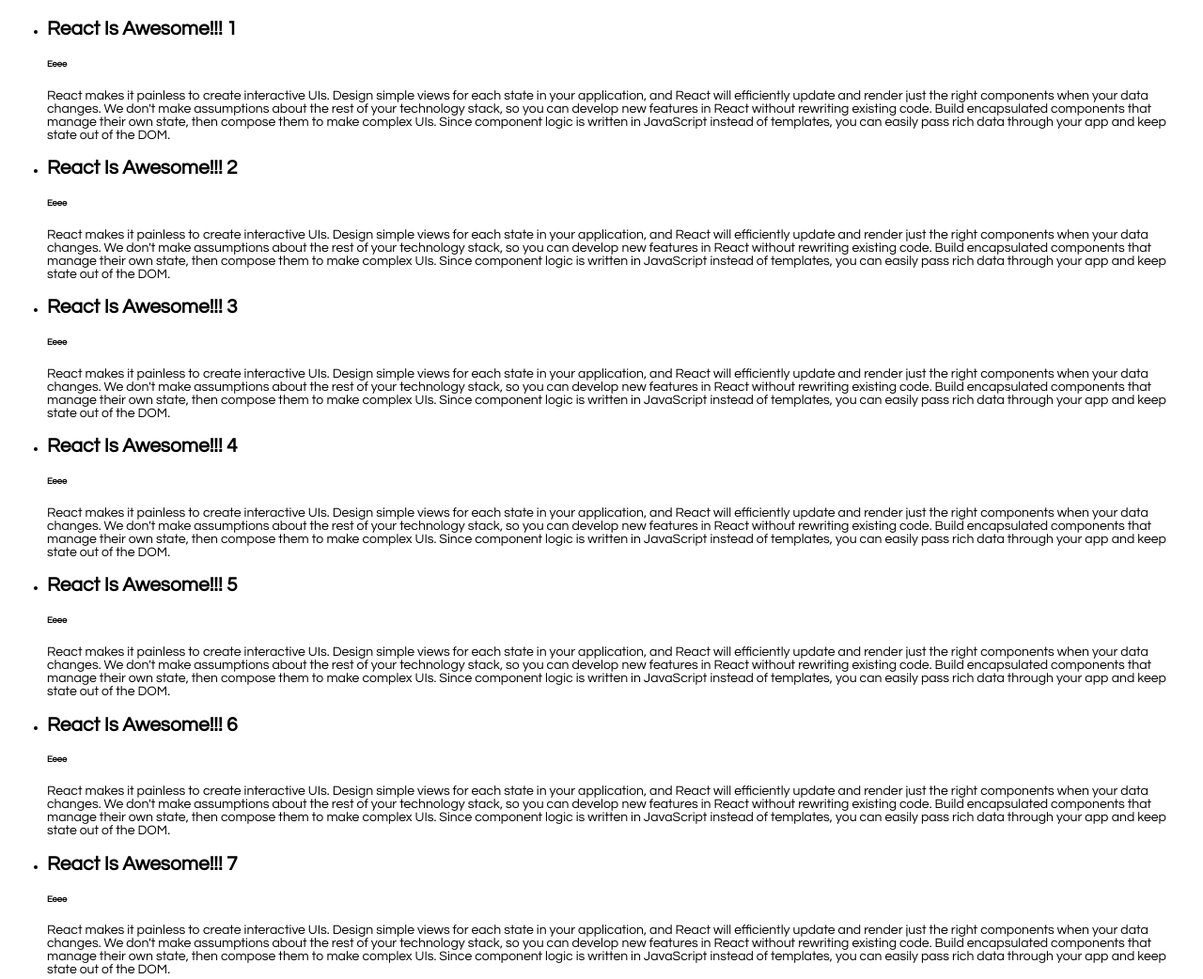
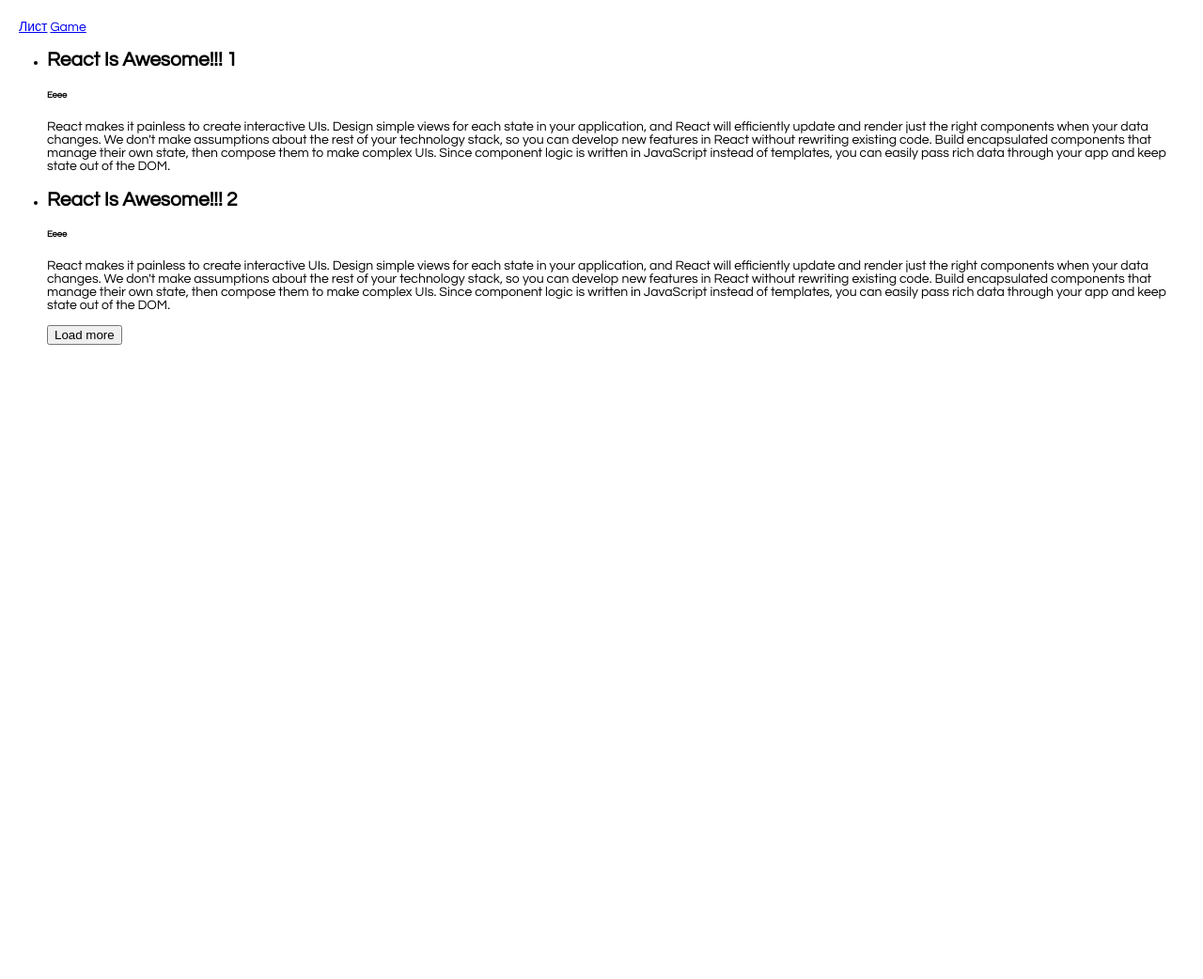
Before and after one commit to Dymedrol/tictactoe, a React app: page /list in a window 1280 px wide. Shown: the top 1042 px of the page at 94% size. After the commit the page ends 800 px from the top, so only its background shows below. Built offline with nearby package versions, Linux system fonts and the light colour scheme.

Commit message:
add content on click loading

```diff
--- a/package.json
+++ b/package.json
@@ -3,6 +3,7 @@
   "version": "0.1.0",
   "private": true,
   "dependencies": {
+    "jquery": "^3.4.1",
     "react": "^16.8.6",
     "react-dom": "^16.8.6",
     "react-router-dom": "^5.0.0",
--- a/public/index.html
+++ b/public/index.html
@@ -4,7 +4,8 @@
     <title>Tic tac toe</title>
   </head>
   <body>
-
+    <a href="list">Лист</a>
+    <a href="game">Game</a>
     <div id="root">
 
     </div>
--- a/src/components/article/ArticleList.js
+++ b/src/components/article/ArticleList.js
@@ -5,19 +5,33 @@
 export default class ArticleList extends PureComponent {
     constructor(props) {
         super(props)
+
+        this.state = {
+            items: [],
+            visible: 2,
+            error: false
+        };
+
+        this.loadMore = this.loadMore.bind(this);
+    }
+
+    loadMore() {
+        this.setState((prev) => {
+            return {visible: prev.visible + 2};
+        });
     }
 
     render() {
-        const articleElements = this.props.articles.map((article, index) =>
+        const articleElements = this.props.articles.slice(0, this.state.visible).map((article, index) =>
             <li key = {article.id}>
                 <Article article = {article}/>
             </li>
         )
 
-
         return (
             <ul>
                 {articleElements}
+                <button onClick={this.loadMore} type="button">Load more</button>
             </ul>
         )
     }
--- a/src/components/article/List.js
+++ b/src/components/article/List.js
@@ -11,7 +11,6 @@
         return (
             <div>
                 <ArticleList articles = {articles}/>
-                <div>Загрузить еще</div>
             </div>
         )
     }
```
Also changed, not shown: 1 other file.
